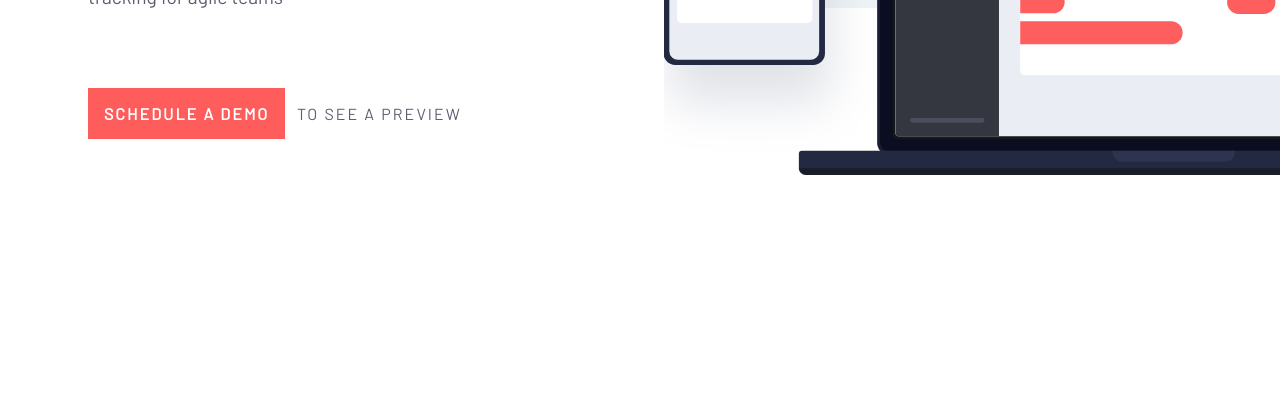
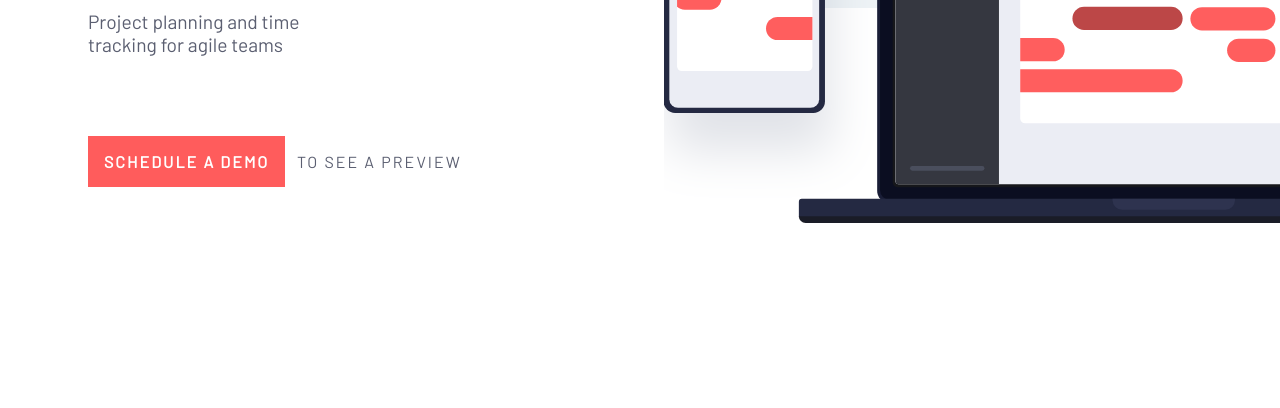
Before and after one commit to MohtashimAli85/project-tracking-intro-component-master, a plain HTML site: page index.html in a window 1280 px wide. Shown: the part 392-800 px from the top of the page. Drawn offline with nearby package versions, Linux system fonts and the light colour scheme.

Commit message:
Update index.html

```diff
--- a/index.html
+++ b/index.html
@@ -68,7 +68,7 @@
 
     </header>
 
-    <main class="">
+    <main class="pt">
       <div class="illustration">
         <img src="images/illustration-devices.svg" alt="devices Illustration" class="device-illustration">
       </div>
```
